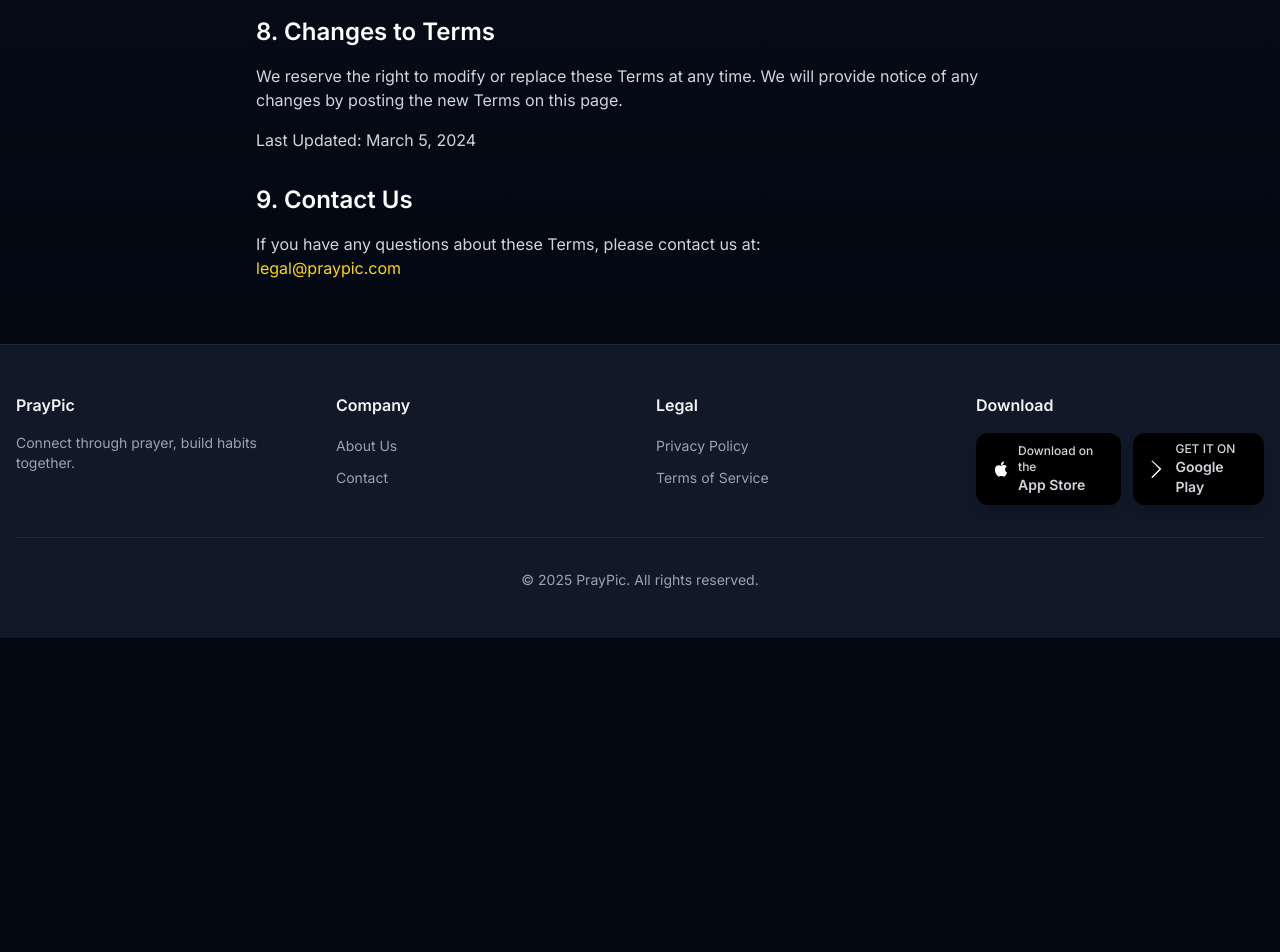
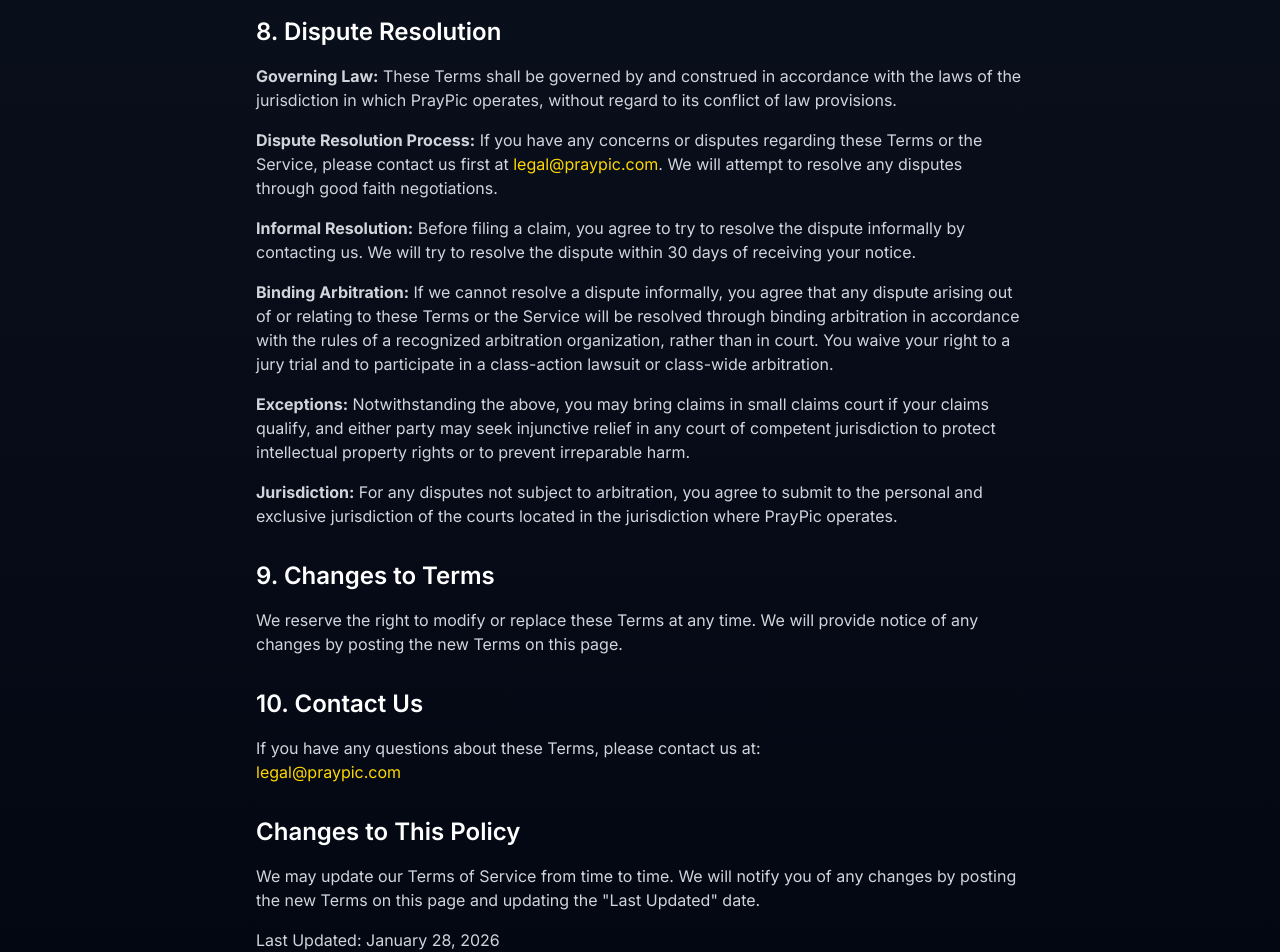
Before and after one commit to yousifUnity/Pray-Pic, a Next.js app: page /terms in a window 1280 px wide. Shown: the part 1320-2272 px from the top of the page. Before the commit the page ends 1958 px from the top, so only its background shows below. Built offline with nearby package versions, Linux system fonts and the light colour scheme.

Commit message:
Update page.tsx
fixed added new tings

```diff
--- a/src/app/terms/page.tsx
+++ b/src/app/terms/page.tsx
@@ -76,18 +76,39 @@
             </section>
 
             <section>
-              <h2 className="text-2xl font-semibold mb-4 text-gray-800 dark:text-white">8. Changes to Terms</h2>
+              <h2 className="text-2xl font-semibold mb-4 text-gray-800 dark:text-white">8. Dispute Resolution</h2>
+              <div className="space-y-4">
+                <p>
+                  <strong>Governing Law:</strong> These Terms shall be governed by and construed in accordance with the laws of the jurisdiction in which PrayPic operates, without regard to its conflict of law provisions.
+                </p>
+                <p>
+                  <strong>Dispute Resolution Process:</strong> If you have any concerns or disputes regarding these Terms or the Service, please contact us first at <a href="mailto:legal@praypic.com" className="text-primary-green dark:text-primary-gold hover:underline">legal@praypic.com</a>. We will attempt to resolve any disputes through good faith negotiations.
+                </p>
+                <p>
+                  <strong>Informal Resolution:</strong> Before filing a claim, you agree to try to resolve the dispute informally by contacting us. We will try to resolve the dispute within 30 days of receiving your notice.
+                </p>
+                <p>
+                  <strong>Binding Arbitration:</strong> If we cannot resolve a dispute informally, you agree that any dispute arising out of or relating to these Terms or the Service will be resolved through binding arbitration in accordance with the rules of a recognized arbitration organization, rather than in court. You waive your right to a jury trial and to participate in a class-action lawsuit or class-wide arbitration.
+                </p>
+                <p>
+                  <strong>Exceptions:</strong> Notwithstanding the above, you may bring claims in small claims court if your claims qualify, and either party may seek injunctive relief in any court of competent jurisdiction to protect intellectual property rights or to prevent irreparable harm.
+                </p>
+                <p>
+                  <strong>Jurisdiction:</strong> For any disputes not subject to arbitration, you agree to submit to the personal and exclusive jurisdiction of the courts located in the jurisdiction where PrayPic operates.
+                </p>
+              </div>
+            </section>
+
+            <section>
+              <h2 className="text-2xl font-semibold mb-4 text-gray-800 dark:text-white">9. Changes to Terms</h2>
               <p>
                 We reserve the right to modify or replace these Terms at any time. We will provide
                 notice of any changes by posting the new Terms on this page.
               </p>
-              <p className="mt-4">
-                Last Updated: March 5, 2024
-              </p>
             </section>
 
             <section>
-              <h2 className="text-2xl font-semibold mb-4 text-gray-800 dark:text-white">9. Contact Us</h2>
+              <h2 className="text-2xl font-semibold mb-4 text-gray-800 dark:text-white">10. Contact Us</h2>
               <p>
                 If you have any questions about these Terms, please contact us at:
                 <br />
@@ -96,6 +117,16 @@
                 </a>
               </p>
             </section>
+
+            <section>
+              <h2 className="text-2xl font-semibold mb-4 text-gray-800 dark:text-white">Changes to This Policy</h2>
+              <p>
+                We may update our Terms of Service from time to time. We will notify you of any changes by posting the new Terms on this page and updating the "Last Updated" date.
+              </p>
+              <p className="mt-4">
+                Last Updated: January 28, 2026
+              </p>
+            </section>
           </div>
         </div>
       </div>
```
